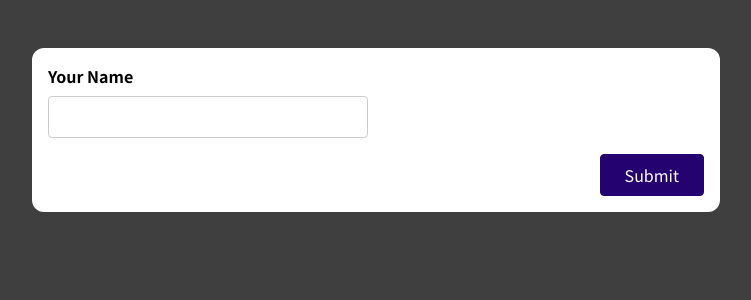
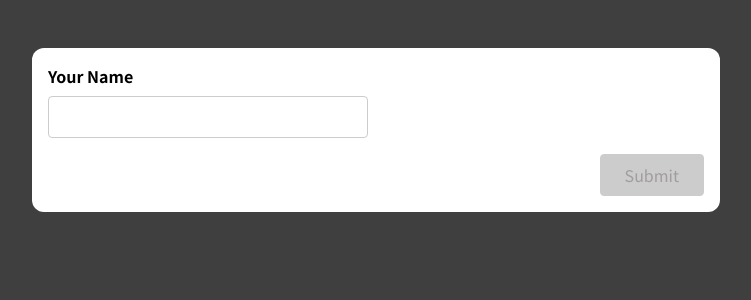
Before and after one commit to aziemp66/React-Forms, a React (Create React App) app: page / in a window 1280 px wide. Shown: the top 300 px of the page, without its empty margins (264-1015 px from the left). Built offline with nearby package versions, Linux system fonts and the light colour scheme.

Commit message:
Adding Overall Form Validity

```diff
--- a/src/components/SimpleInput.jsx
+++ b/src/components/SimpleInput.jsx
@@ -6,6 +6,14 @@ const SimpleInput = (props) => {
 
   const enteredNameIsValid = enteredName.length > 0;
   const nameInputIsInvalid = !enteredNameIsValid && enteredNameTouched;
+
+  let formIsValid = false;
+
+  if (enteredNameIsValid) {
+    formIsValid = true;
+  } else {
+    formIsValid = false;
+  }
 
   const nameInputChangedHandler = (event) => {
     setEnteredName(event.target.value.trim());
@@ -44,7 +52,7 @@ const SimpleInput = (props) => {
         )}
       </div>
       <div className="form-actions">
-        <button>Submit</button>
+        <button disabled={!formIsValid}>Submit</button>
       </div>
     </form>
   );
--- a/src/index.css
+++ b/src/index.css
@@ -1,11 +1,11 @@
-@import url('https://fonts.googleapis.com/css2?family=Noto+Sans+JP:wght@400;700&display=swap');
+@import url("https://fonts.googleapis.com/css2?family=Noto+Sans+JP:wght@400;700&display=swap");
 
 * {
   box-sizing: border-box;
 }
 
 html {
-  font-family: 'Noto Sans JP', sans-serif;
+  font-family: "Noto Sans JP", sans-serif;
 }
 
 body {
@@ -79,6 +79,15 @@ button:active {
   border-color: #33059e;
 }
 
+button:disabled,
+button:disabled:hover,
+button:disabled:active {
+  background-color: #ccc;
+  color: rgb(161, 157, 157);
+  border-color: #ccc;
+  cursor: not-allowed;
+}
+
 .form-actions {
   text-align: right;
 }
```
Also changed, not shown: 1 other file (tests, documents, lock files or other folders).
